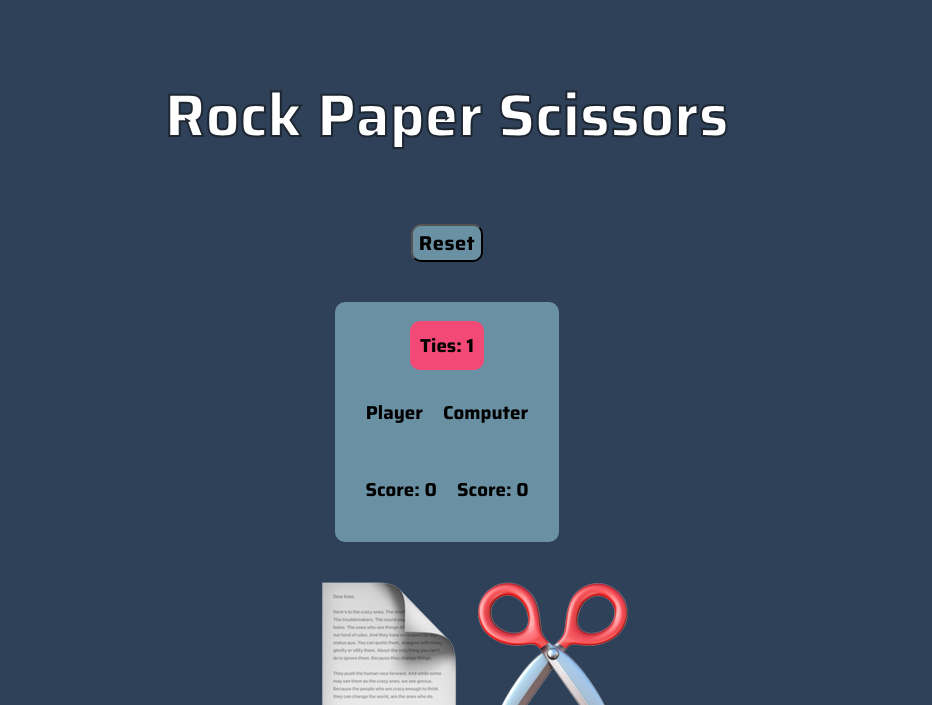
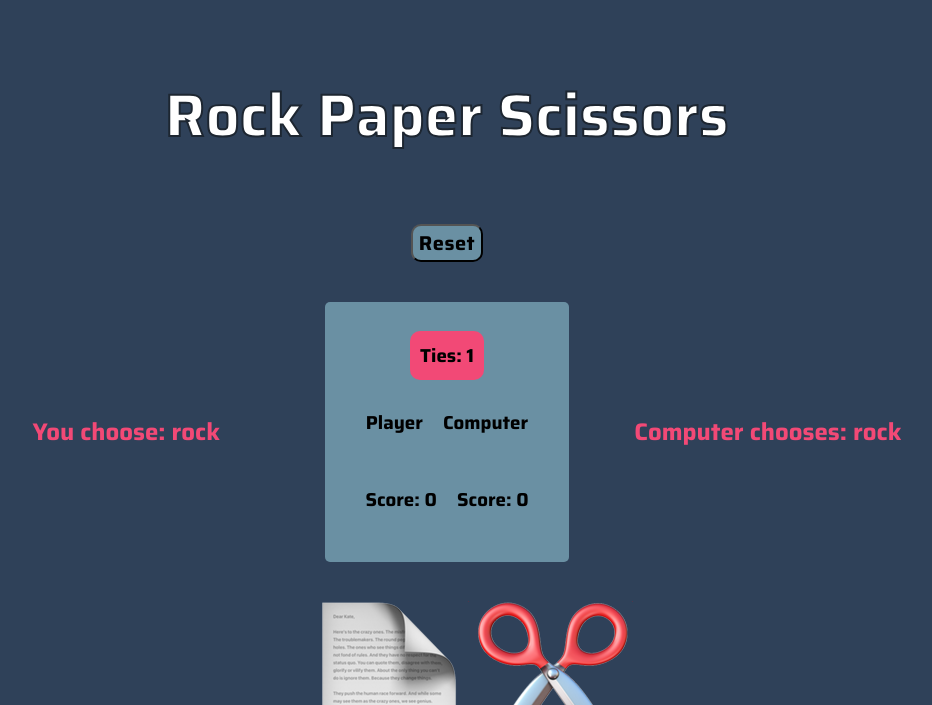
Before and after one commit to BelistarE/rock-paper-scissors, a plain HTML site: page index.html in a window 1280 px wide. Both pictures are taken after a click on the picture 476 px from the left and 736 px from the top of the page. Shown: the top 705 px of the page, without its empty margins (193-1125 px from the left). Drawn offline with Linux system fonts and the light colour scheme.

Commit message:
added display to show which choices were selected

```diff
--- a/index.html
+++ b/index.html
@@ -15,6 +15,9 @@
             <button class="reset" onclick="resetGame()">Reset</button>
         </div>
             <div class="score">
+                <div class="leftChoice">
+                    <h2 class="humanDisplay">You choose: </h2>
+                </div>
                 <div class="box">
                     <h3 class="ties">Ties: 0</h3>
                     <div class="tallyTitle">
@@ -25,6 +28,9 @@
                         <h3 class="playerScore">Score: 0</h3>
                         <h3 class="computerScore">Score: 0</h3>
                     </div>
+                </div>
+                <div class="rightChoice">
+                    <h2 class="computerDisplay">Computer chooses: </h2>
                 </div>
 
             </div>
--- a/script.js
+++ b/script.js
@@ -73,7 +73,7 @@ function playRound(humanChoice, computerChoice) {
     console.log("You: " + humanScore);
     console.log("Computer: " + computerScore);
     console.log("ties: " + ties)
-
+    displayChoices(humanChoice, computerChoice);
     // Update scores in the HTML
     tallyWins(humanScore, computerScore);
 
@@ -85,6 +85,11 @@ function playRound(humanChoice, computerChoice) {
     if (computerScore >=5) {
         winGame();
     }
+}
+
+function displayChoices(humanChoice, computerChoice) {
+    document.querySelector('.humanDisplay').textContent = `You choose: ${humanChoice}`;
+    document.querySelector('.computerDisplay').textContent = `Computer chooses: ${computerChoice}`;
 }
 
 function tallyWins(humanScore, computerScore) {
--- a/style.css
+++ b/style.css
@@ -16,7 +16,9 @@
 }
 
 .playerScore, .computerScore{
-    justify-content: center;
+    display: flex;
+    align-self: flex-start;
+
 }
 
 .tallyTitle{
@@ -28,6 +30,7 @@
 
 }
 
+
 .box{
     display: flex;
     flex-direction: column;
@@ -37,13 +40,28 @@
     border-radius: 10px;
     max-width: 300px;
     margin: 20px;
+    padding: 10px;
+            border-radius: 5px;
 }
 
 .score{
     display: flex;
-    flex-direction: column;
-    justify-content: center;
-    max-width: 300px;
+     justify-content: center; /* Center items horizontally */
+     align-items: center; /* Center items vertically */
+     width: 1000px;
+     text-align: center;
+}
+
+.leftChoice, .rightChoice{
+    flex: 1;
+}
+
+
+
+
+h2{
+    font-family: "Saira", sans-serif;
+    color:#F24976;
 }
 
 .ties{
@@ -96,3 +114,11 @@ body{
     transition: width 0.3s ease;
 
 }
+
+.reset:hover{
+    cursor: pointer;
+}
+
+.pImg:hover{
+    cursor: pointer;
+}
```
